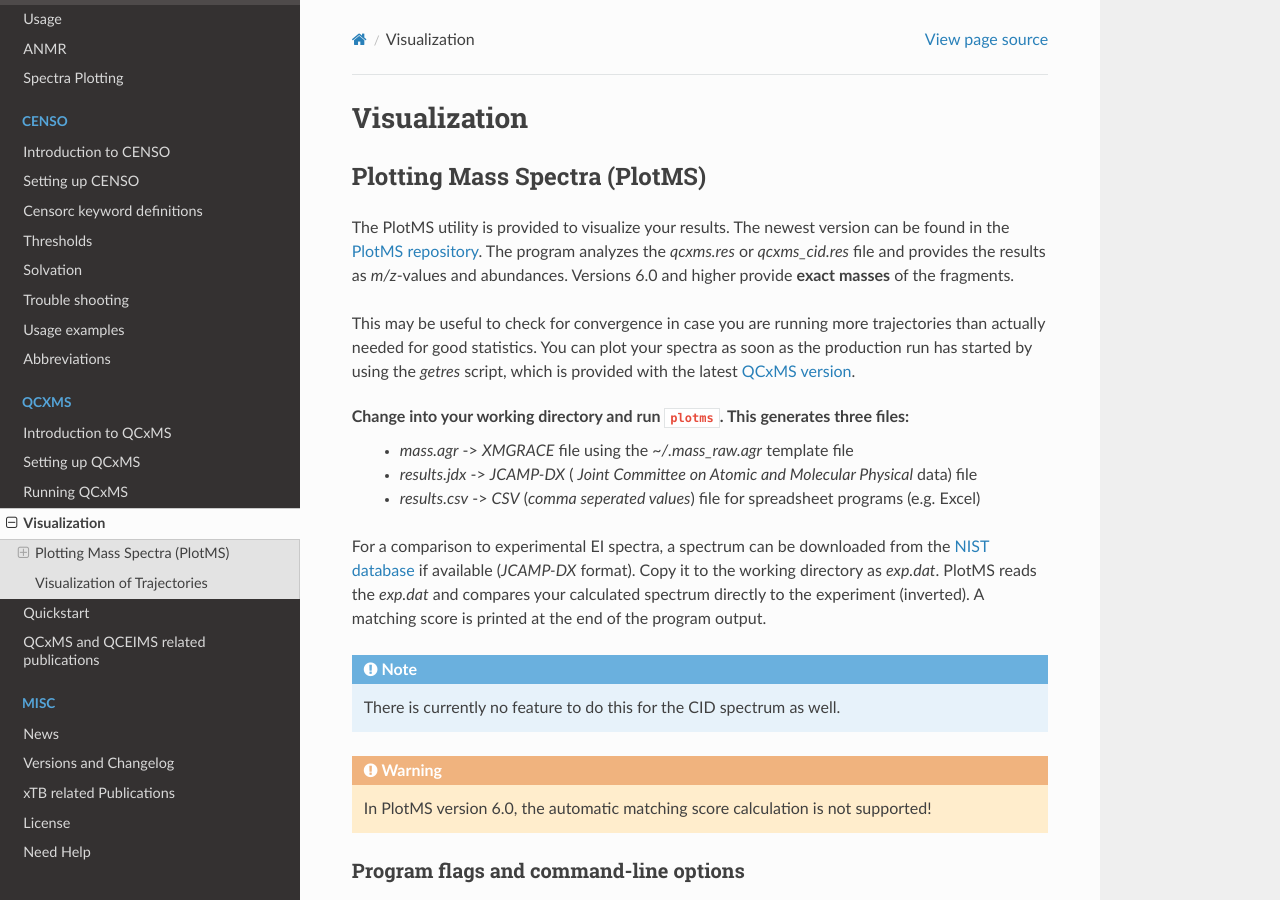
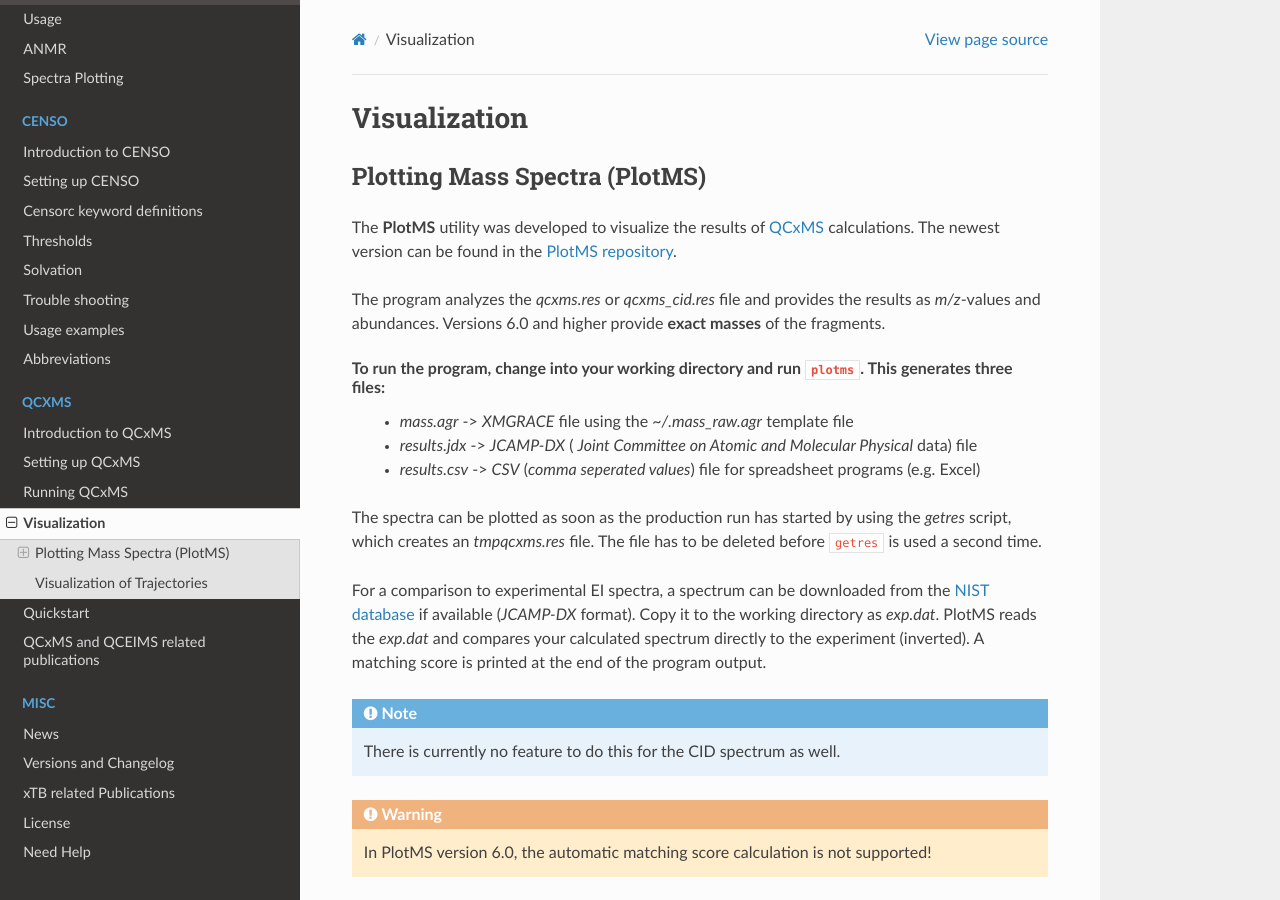
Before and after one commit to grimme-lab/xtb_docs, a Sphinx documentation site: the page built from source/qcxms_doc/qcxms_plot.rst, in a window 1280 px wide and 900 px high. Built offline with Sphinx 7.4.7 and the Read the Docs theme 2.0.0, drawn with Linux system fonts in a browser that asks for light colours.

Commit message:
update pqcxms and PlotMS details

```diff
--- a/source/qcxms_doc/qcxms_plot.rst
+++ b/source/qcxms_doc/qcxms_plot.rst
@@ -7,20 +7,19 @@ Visualization
 Plotting Mass Spectra (PlotMS)
 ==============================
 
-The PlotMS utility is provided to visualize your results. The newest version can be found in the
-`PlotMS repository <https://github.com/qcxms/PlotMS/releases/>`_.
-The program analyzes the `qcxms.res` or `qcxms_cid.res` file and provides the results as *m/z*-values and abundances.
+The **PlotMS** utility was developed to visualize the results of `QCxMS <https://github.com/qcxms/QCxMS/releases>`_
+calculations. The newest version can be found in the `PlotMS repository <https://github.com/qcxms/PlotMS/releases/>`_.
+
+The program analyzes the *qcxms.res* or *qcxms_cid.res* file and provides the results as *m/z*-values and abundances.
 Versions 6.0 and higher provide **exact masses** of the fragments.
 
-This may be useful to check for convergence in case you are running more trajectories than
-actually needed for good statistics. You can plot your spectra as soon as the production run has started
-by using the `getres` script, which is provided with the latest `QCxMS version <https://github.com/qcxms/QCxMS/releases>`_.
-
-Change into your working directory and run ``plotms``. This generates three files:
+To run the program, change into your working directory and run ``plotms``. This generates three files:
    - `mass.agr` -> *XMGRACE* file using the `~/.mass_raw.agr` template file
    - `results.jdx` -> *JCAMP-DX* ( *Joint Committee on Atomic and Molecular Physical* data) file
    - `results.csv` -> *CSV* (*comma seperated values*) file for spreadsheet programs (e.g. Excel)
 
+The spectra can be plotted as soon as the production run has started by using the `getres` script, which creates an
+*tmpqcxms.res* file. The file has to be deleted before ``getres`` is used a second time.
 
 For a comparison to experimental EI spectra, a spectrum can be downloaded from the
 `NIST database <https://webbook.nist.gov/chemistry/>`_ if available (*JCAMP-DX* format).
```
Also changed, not shown: source/qcxms_doc/qcxms_run.rst (+69 -41 lines).
